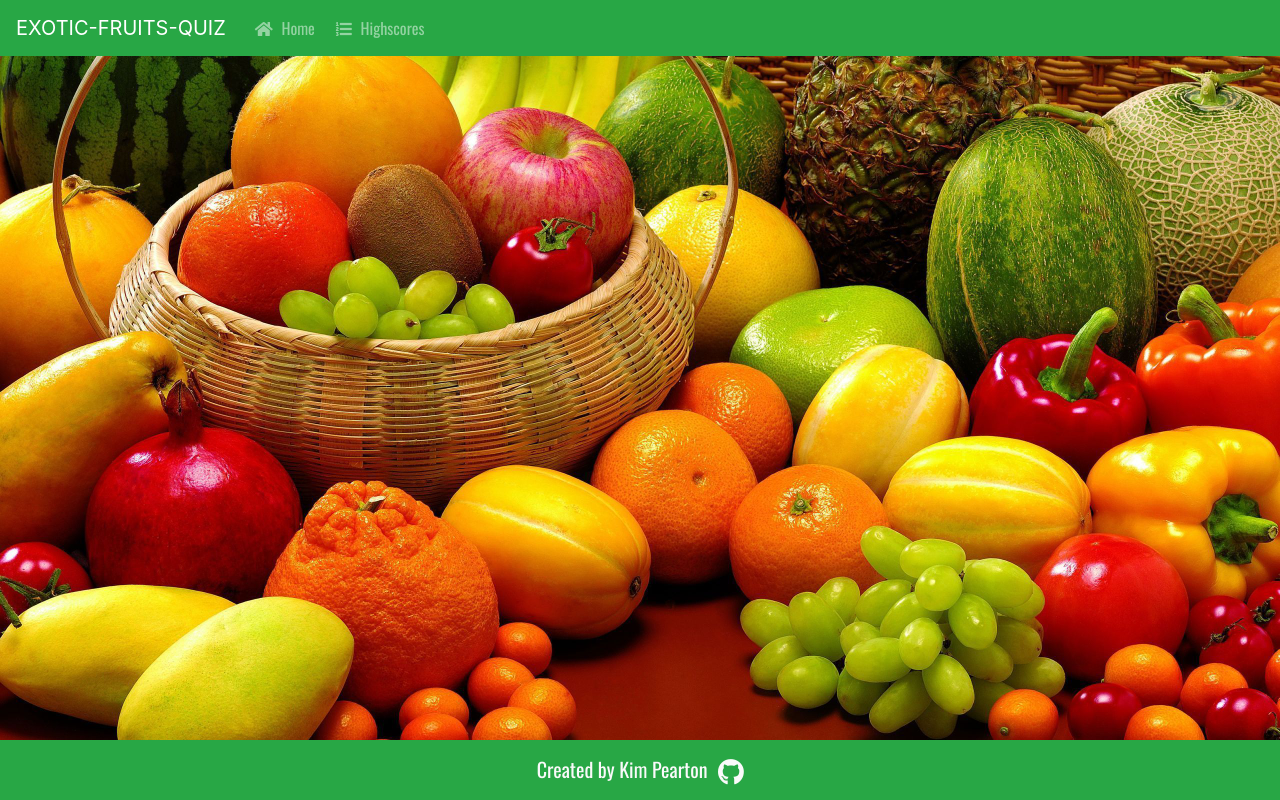
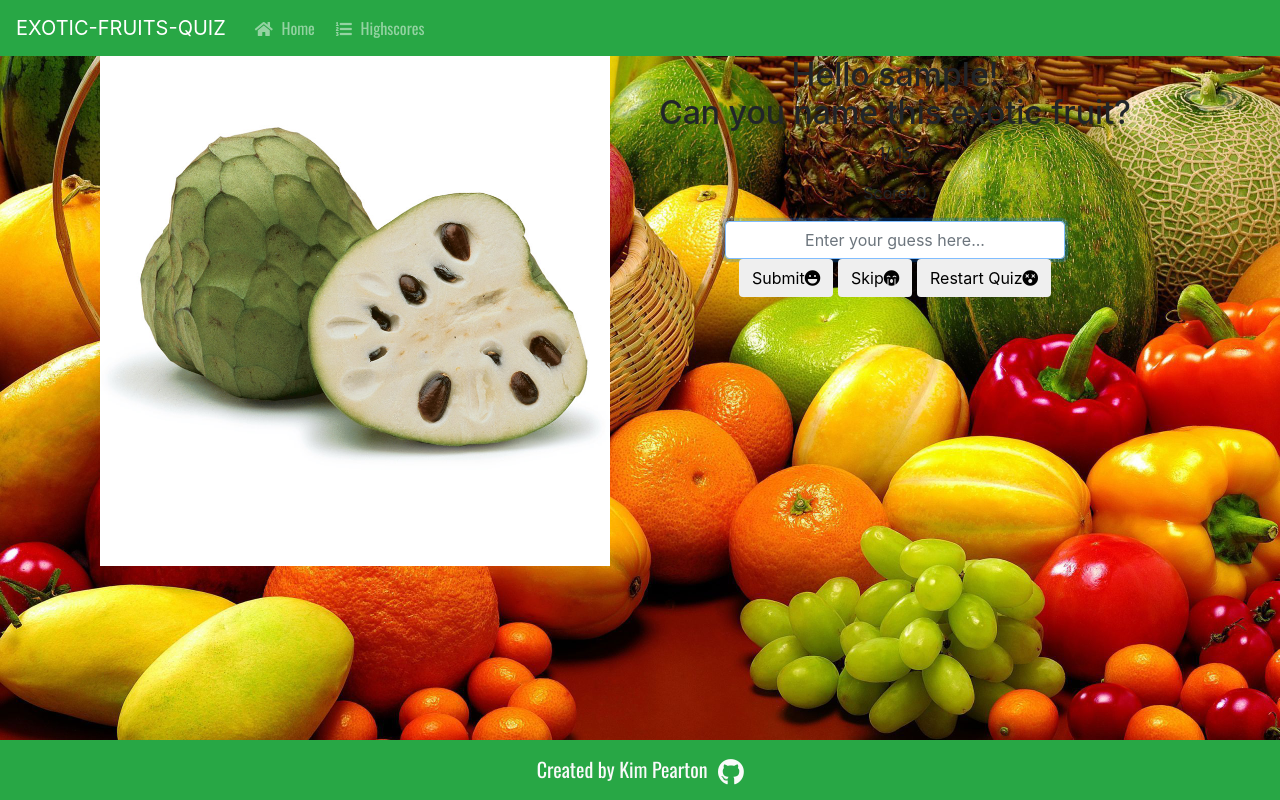
Before and after one commit to Code-Institute-Submissions/quiz, a Flask app: the page made by templates/game.html in a window 1280 px wide. Run offline with Flask 2, Linux system fonts and the light colour scheme; some libraries are stand-ins or nearby versions; some web fonts are replaced.

Commit message:
Add the main quiz content

```diff
--- a/templates/game.html
+++ b/templates/game.html
@@ -1,6 +1,34 @@
 {% extends 'base.html' %}
 {% block content %}
 
-
+    <!-- Main Quiz Content -->
+    <div class="container content-box">
+        <div class="row quiz-content col-12">
+            <!-- Exotic Fruit Image -->
+            <div class="col-lg-6 col-md-6 col-sm-12 col-xs-12">
+                <img src="{{ quiz_data[question_id]['image'] }}" alt="Picture of exotic fruit" class="img-fluid fruit-image"/>
+            </div>
+            <!-- Question & Answer -->
+            <div class="col-lg-6 col-md-6 col-sm-12 col-xs-12">
+                <!-- Question -->
+                <h2 class="text-center heading">Hello <span>{{username}}</span>!<br>Can you name this exotic fruit?</h2>
+                <div class="justify-content-center question-score">
+                    <p class="text-center question-id">{{question_id + 1}}/ <span>15</span></p>
+                    <p class="text-center">Score: <span>{{score}}</span></p>
+                </div>
+                <!-- Answer Form -->
+                <form method="POST" class="form-inline justify-content-center">
+                    <input type="hidden" name="question_id" value="{{question_id}}">
+                    <input type="hidden" name="score" value="{{score}}">
+                    <input class="form-control col-8 text-center" type="text" id="answer" name="answer" placeholder="Enter your guess here..." autofocus autocomplete="off"></input>
+                    <div class="quiz-buttons">
+                        <button class="btn hvr-grow" id="submit" name="button" value="submit">Submit<i class="fa fa-laugh button-icon"></i></button>
+                        <button class="btn hvr-grow" id="skip" name="button" value="skip">Skip<i class="fa fa-sad-cry button-icon"></i></button>
+                        <button class="btn hvr-grow" id="restart" name="button" value="restart">Restart Quiz<i class="fa fa-dizzy button-icon"></i></button>
+                    </div>
+                </form>
+            </div>
+        </div>
+    </div>
 
 {% endblock %}
```
